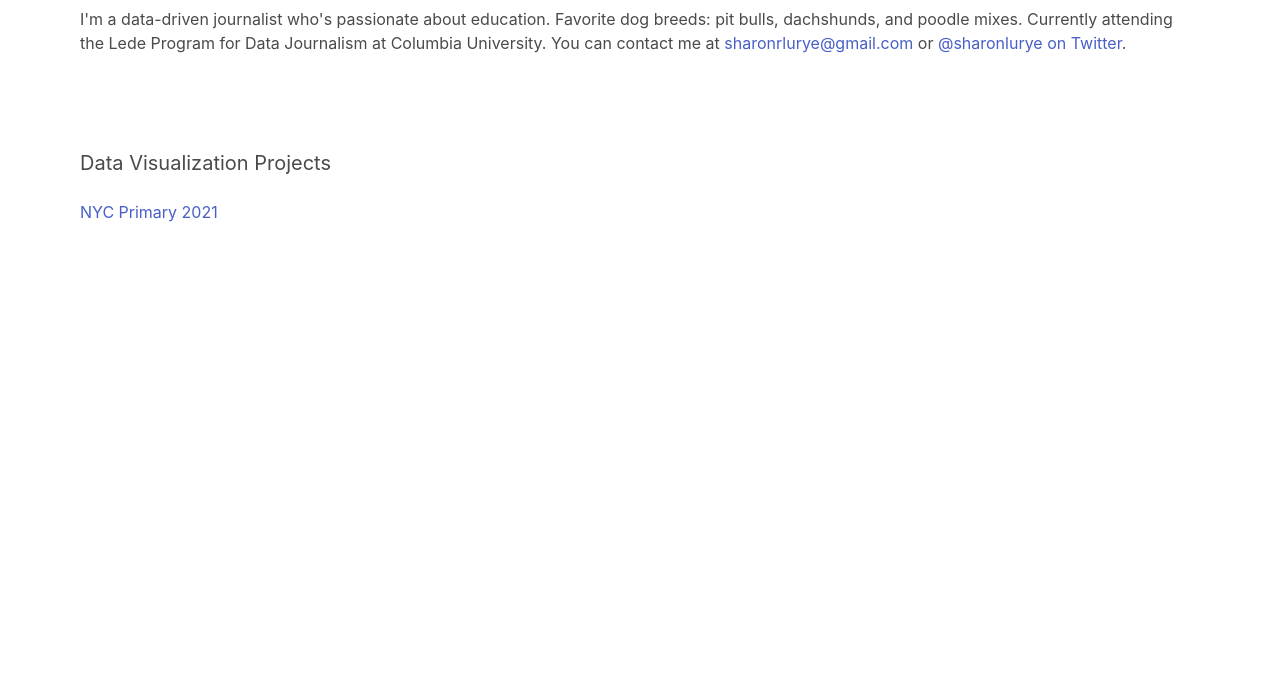
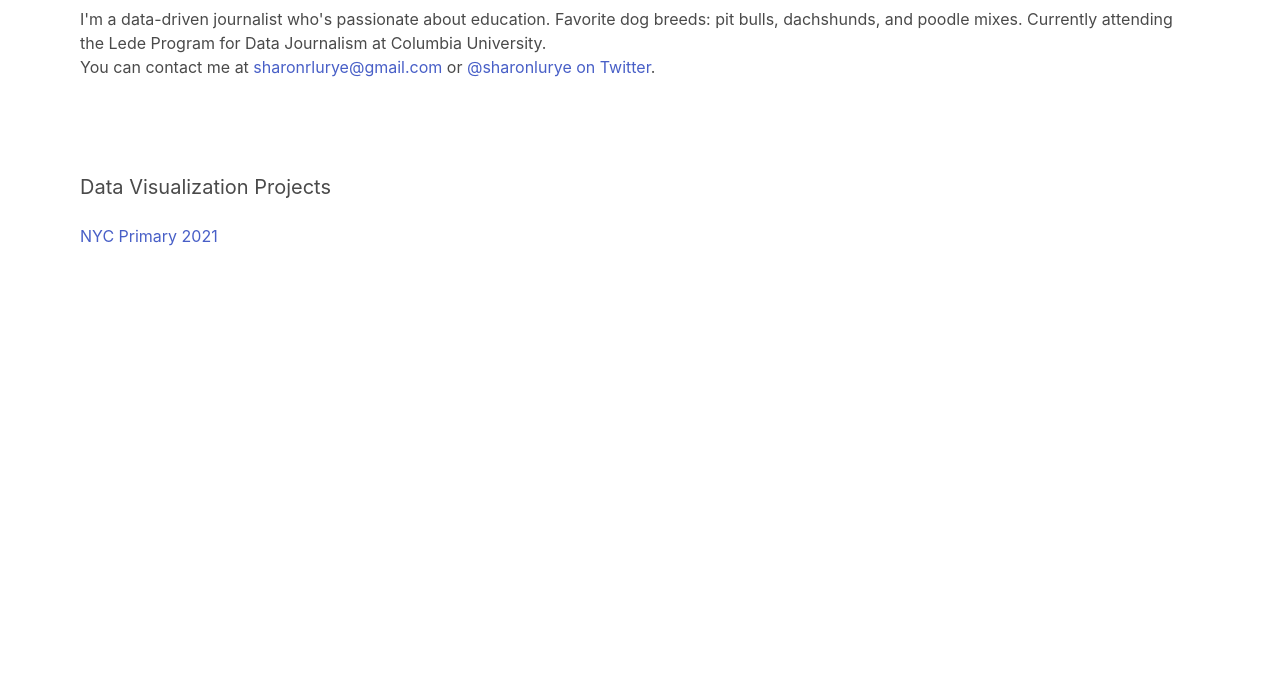
Before and after one commit to saveyak/data-viz-portfolio, a plain HTML site: page content/index.html in a window 1280 px wide. Shown: the part 125-800 px from the top of the page. Drawn offline with nearby package versions, Linux system fonts and the light colour scheme.

Commit message:
Update index.html

```diff
--- a/content/index.html
+++ b/content/index.html
@@ -17,7 +17,8 @@
     <div class="container is-fluid">
       <section class="section">
     <h1 class="title">Sharon Lurye's data viz portfolio</h1>
-    <p>I'm a data-driven journalist who's passionate about education. Favorite dog breeds: pit bulls, dachshunds, and poodle mixes. Currently attending the Lede Program for Data Journalism at Columbia University. You can contact me at
+    <p>I'm a data-driven journalist who's passionate about education. Favorite dog breeds: pit bulls, dachshunds, and poodle mixes. Currently attending the Lede Program for Data Journalism at Columbia University.</p>
+        <p>You can contact me at
       <a href="mailto:sharonrlurye@gmail.com">sharonrlurye@gmail.com</a>
       or
       <a href="https://twitter.com/sharonlurye">@sharonlurye on Twitter</a>.</p>
```
